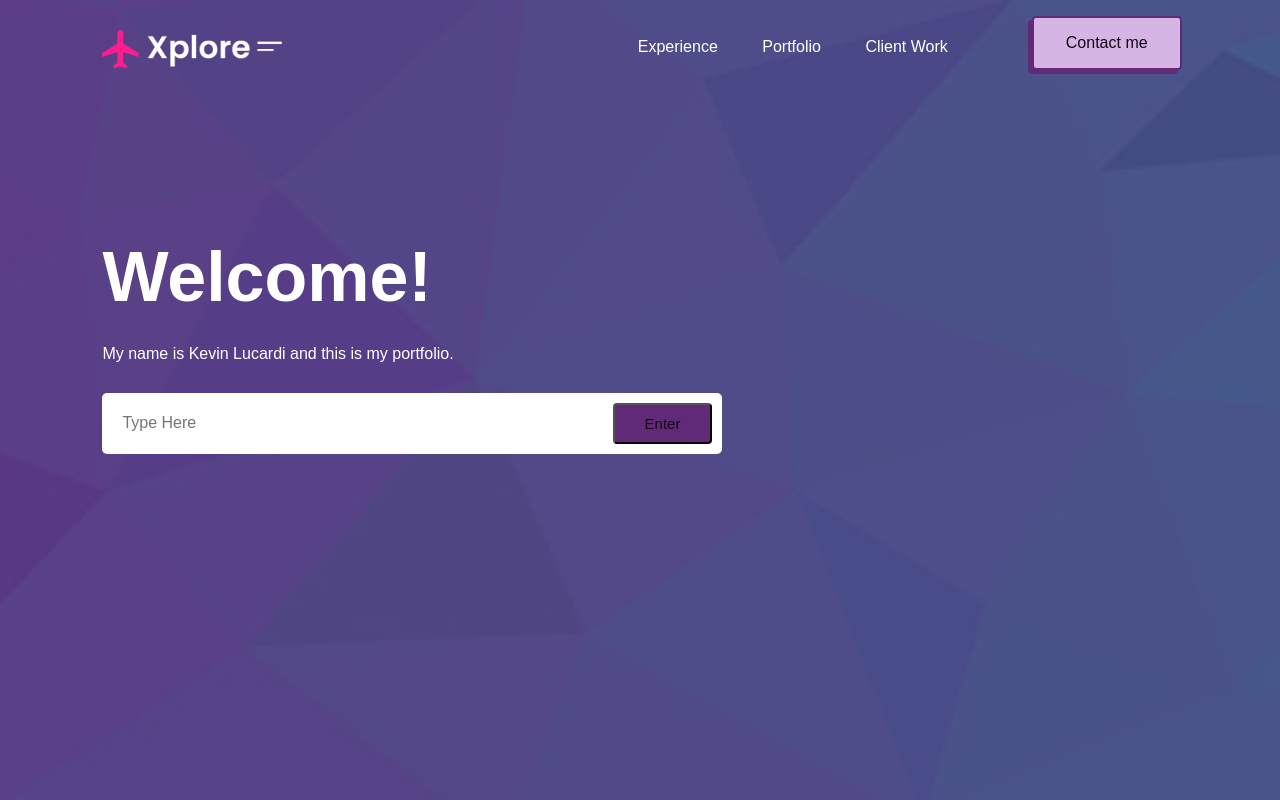
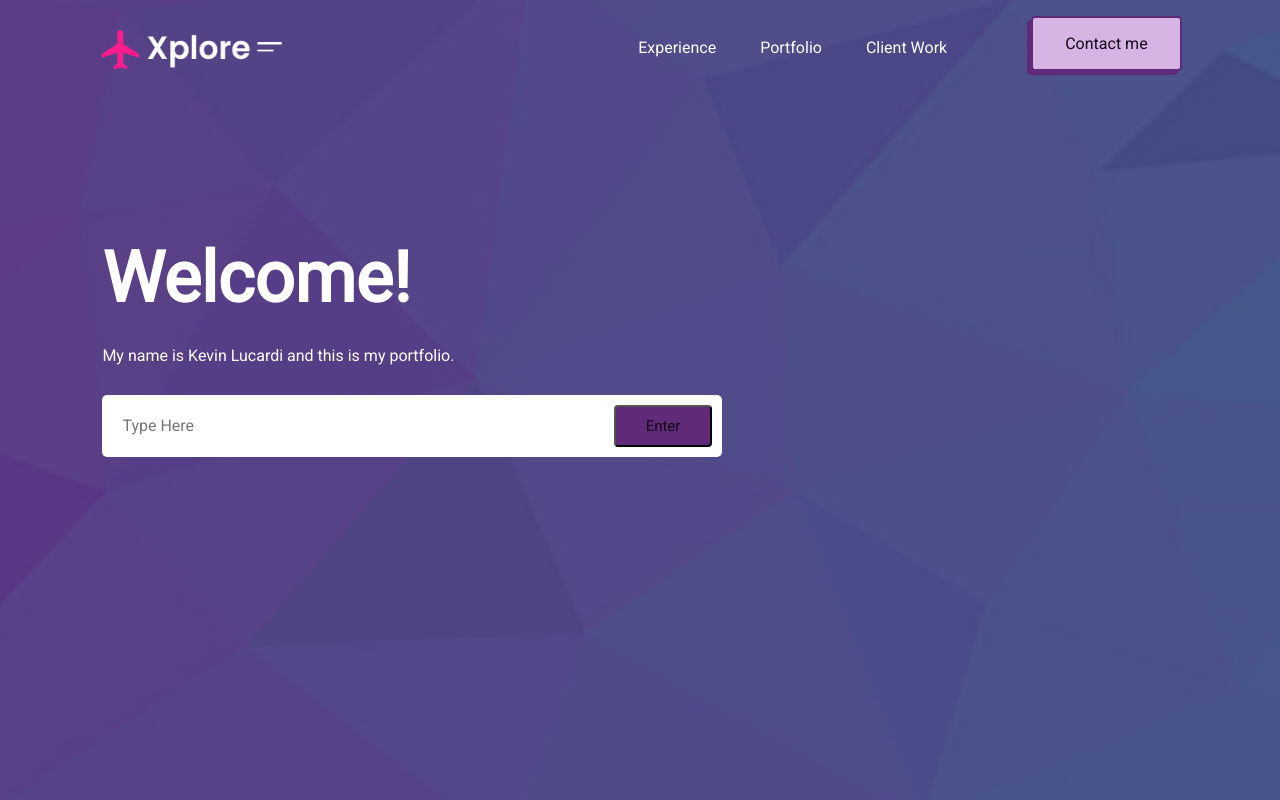
Before and after one commit to klucardi/kevinlucardi, a plain HTML site: page index.html in a window 1280 px wide. Drawn offline with Linux system fonts and the light colour scheme.

Commit message:
Update style.css

```diff
--- a/style.css
+++ b/style.css
@@ -1,7 +1,7 @@
 *{
     margin: 0;
     padding: 0;
-    font-family: 'Poppins', sans-serif;
+    font-family: 'Roboto', sans-serif;
     box-sizing: border-box;
 }
 
```
